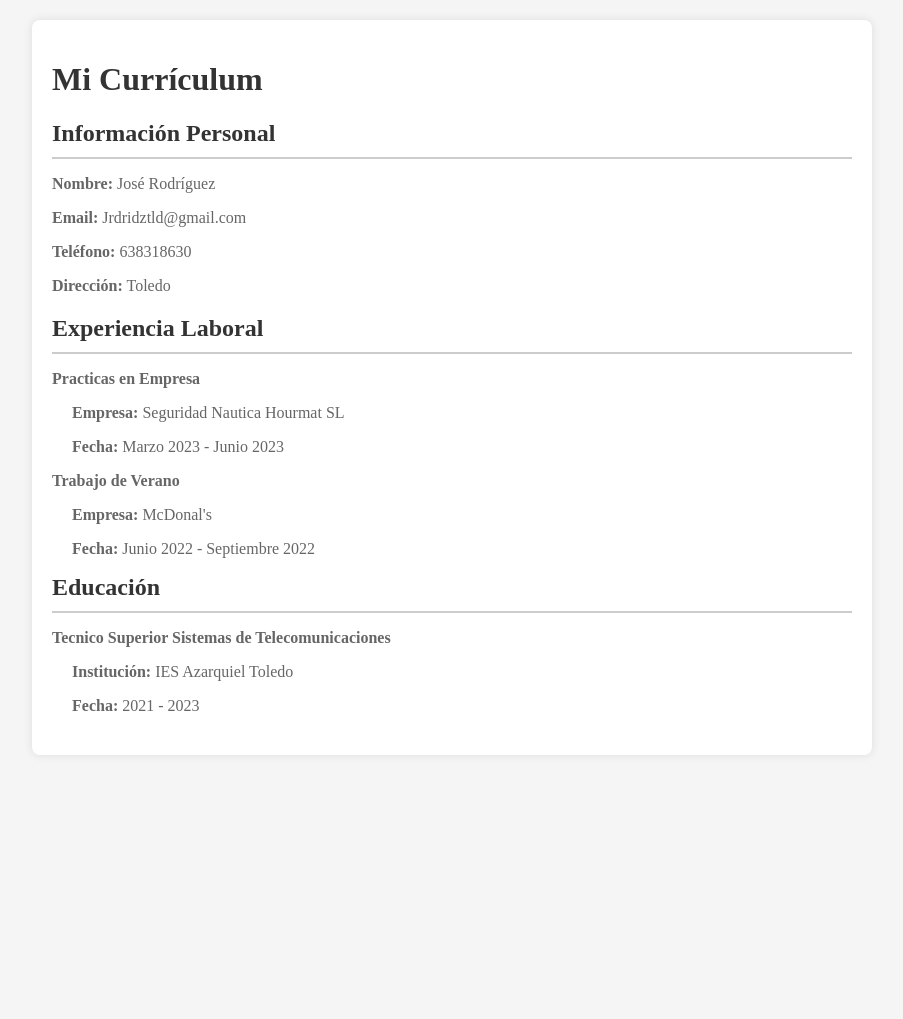
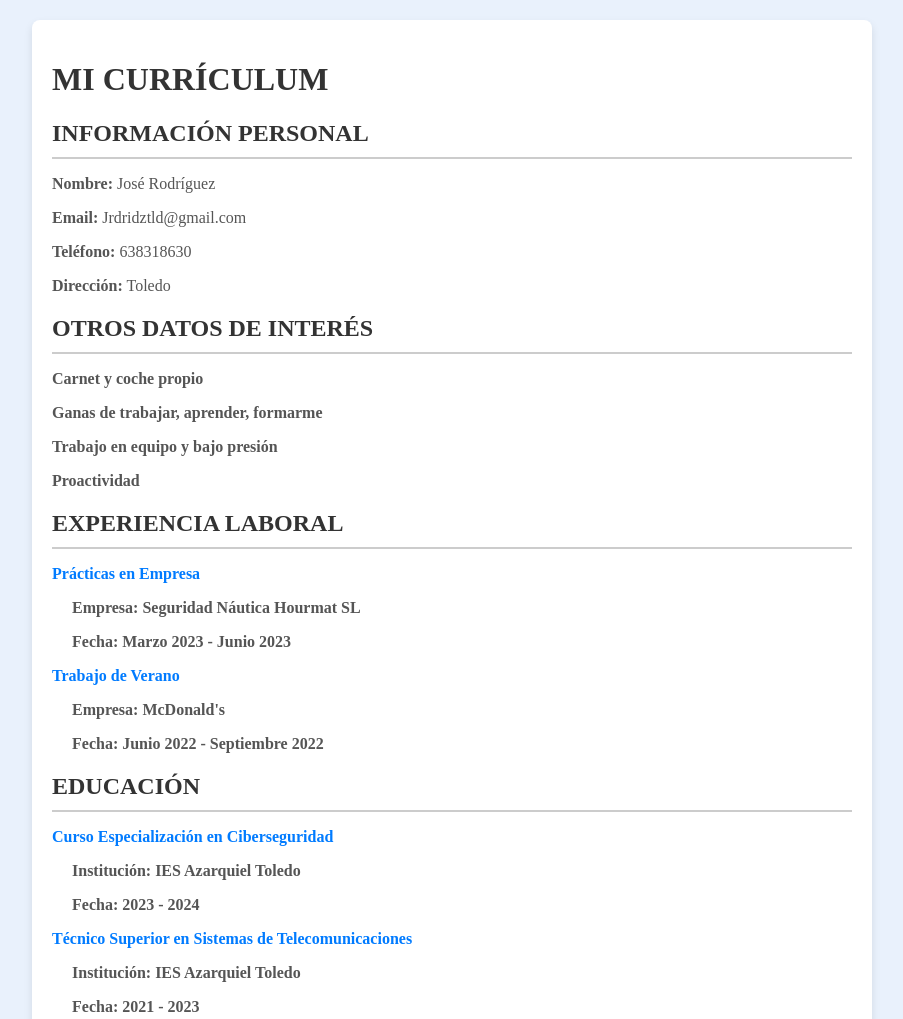
Before and after one commit to XMATER/xmater.github.io, a plain HTML site: page index.html in a window 1280 px wide. Shown: the top 1019 px of the page, without its empty margins (188-1091 px from the left). Before the commit the page ends 800 px from the top, so only its background shows below. Drawn offline with Linux system fonts and the light colour scheme.

Commit message:
Update index.html

```diff
--- a/index.html
+++ b/index.html
@@ -3,13 +3,13 @@
 <head>
     <meta charset="UTF-8">
     <meta name="viewport" content="width=device-width, initial-scale=1.0">
-    <title>Mi pagina web en GITHUB</title>
+    <title>Mi CV en GitHub</title>
     <style>
         body {
-          font-family: "Times New Roman", Times, serif; /* Fuente */
+            font-family: "Times New Roman", Times, serif; /* Mantenemos la tipografía en Times New Roman */
             margin: 0;
             padding: 0;
-            background-color: #f5f5f5;
+            background-color: #e9f1fc; /* Cambiamos el color de fondo a azul claro */
         }
 
         .container {
@@ -18,15 +18,16 @@
             background-color: #fff;
             padding: 20px;
             border-radius: 8px;
-            box-shadow: 0 0 10px rgba(0, 0, 0, 0.1);
+            box-shadow: 0 4px 8px rgba(0, 0, 0, 0.1);
         }
 
         h1, h2 {
             color: #333;
+            text-transform: uppercase;
         }
 
         p {
-            color: #666;
+            color: #555;
         }
 
         .section {
@@ -36,11 +37,12 @@
         .section-header {
             border-bottom: 2px solid #ccc;
             padding-bottom: 10px;
-            margin-bottom: 10px;
+            margin-bottom: 15px;
         }
 
         .section-title {
             margin: 0;
+            font-size: 24px;
         }
 
         .subsection {
@@ -49,6 +51,7 @@
 
         .subsection-title {
             font-weight: bold;
+            color: #007bff;
         }
 
         .subsection-content {
@@ -72,28 +75,47 @@
 
         <div class="section">
             <div class="section-header">
+                <h2 class="section-title">Otros datos de interés</h2>
+            </div>
+            <p><strong>Carnet y coche propio
+            <p><strong>Ganas de trabajar, aprender, formarme
+            <p><strong>Trabajo en equipo y bajo presión
+            <p><strong>Proactividad
+        </div>
+
+        <div class="section">
+            <div class="section-header">
                 <h2 class="section-title">Experiencia Laboral</h2>
             </div>
             <div class="subsection">
-                <p class="subsection-title">Practicas en Empresa</p>
-                <p class="subsection-content"><strong>Empresa:</strong> Seguridad Nautica Hourmat SL</p>
+                <p class="subsection-title">Prácticas en Empresa</p>
+                <p class="subsection-content"><strong>Empresa:</strong> Seguridad Náutica Hourmat SL</p>
                 <p class="subsection-content"><strong>Fecha:</strong> Marzo 2023 - Junio 2023</p>
             </div>
             <div class="subsection">
                 <p class="subsection-title">Trabajo de Verano</p>
-                <p class="subsection-content"><strong>Empresa:</strong> McDonal's</p>
+                <p class="subsection-content"><strong>Empresa:</strong> McDonald's</p>
                 <p class="subsection-content"><strong>Fecha:</strong> Junio 2022 - Septiembre 2022</p>
+            </div>
         </div>
 
         <div class="section">
             <div class="section-header">
                 <h2 class="section-title">Educación</h2>
             </div>
+
             <div class="subsection">
-                <p class="subsection-title">Tecnico Superior Sistemas de Telecomunicaciones</p>
+                <p class="subsection-title">Curso Especialización en Ciberseguridad</p>
+                <p class="subsection-content"><strong>Institución:</strong> IES Azarquiel Toledo</p>
+                <p class="subsection-content"><strong>Fecha:</strong> 2023 - 2024</p>
+            </div>
+
+            <div class="subsection">
+                <p class="subsection-title">Técnico Superior en Sistemas de Telecomunicaciones</p>
                 <p class="subsection-content"><strong>Institución:</strong> IES Azarquiel Toledo</p>
                 <p class="subsection-content"><strong>Fecha:</strong> 2021 - 2023</p>
             </div>
+
         </div>
 
     </div>
```
